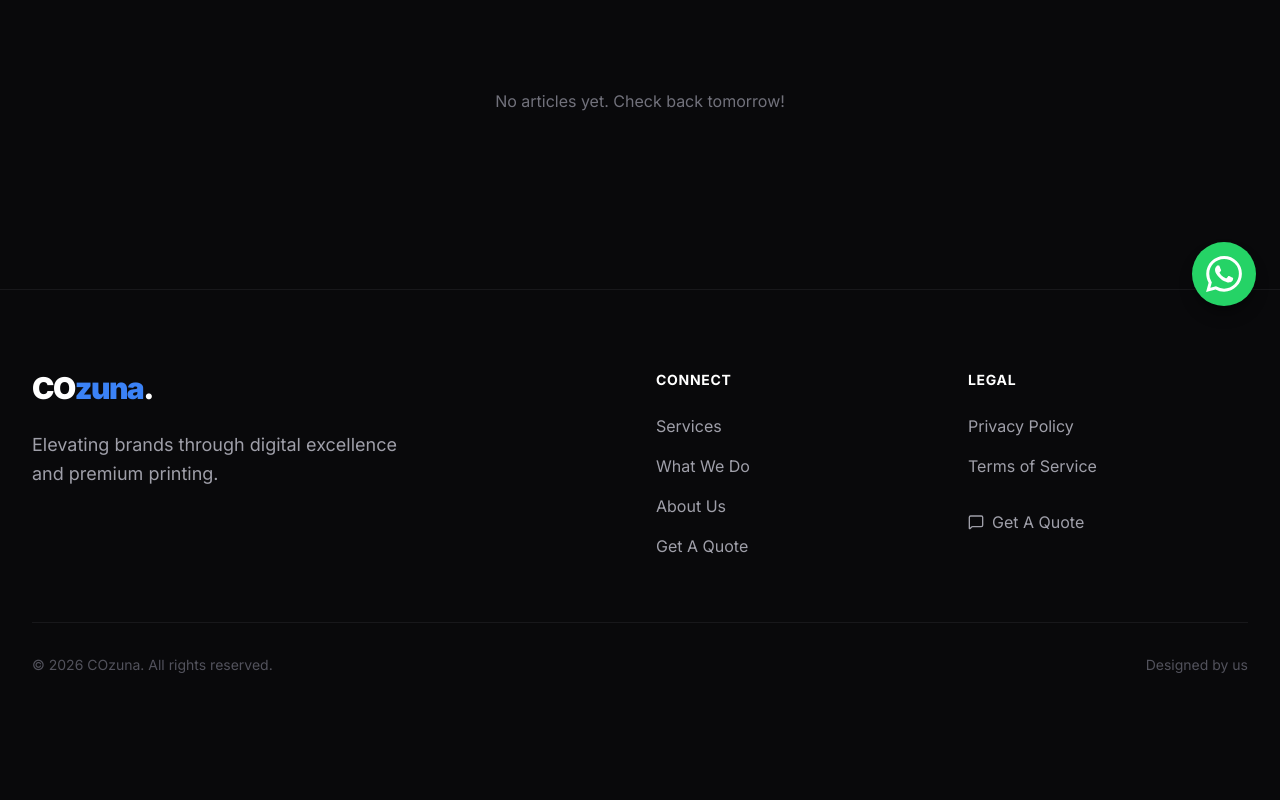
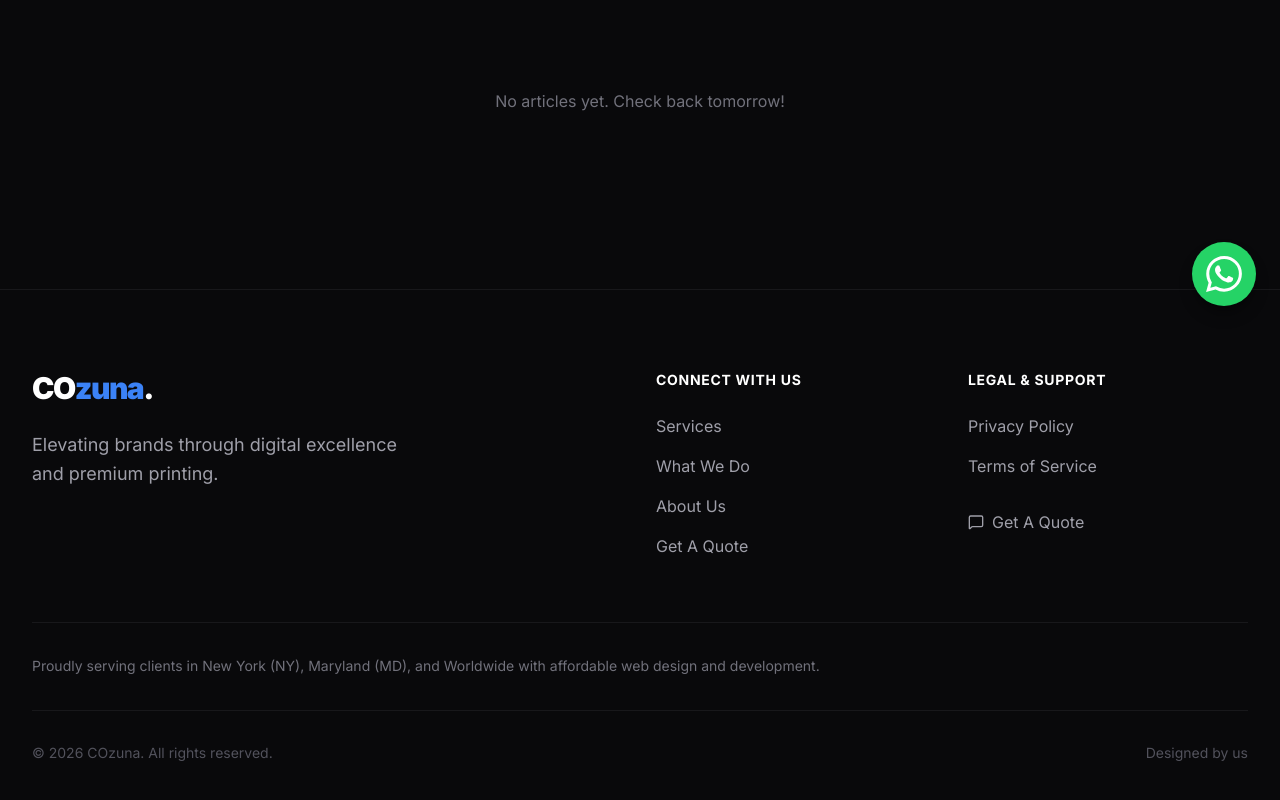
Before and after one commit to cozunap/cozuna, a Next.js app: page /en/blog in a window 1280 px wide. Shown: the part 382-1182 px from the top of the page. Before the commit the page ends 1097 px from the top, so only its background shows below. Built offline with nearby package versions, Linux system fonts and the light colour scheme; no server answers.

Commit message:
seo: localized strategy for NY, MD, and DR targeting affordable web design

```diff
--- a/src/app/[lang]/layout.tsx
+++ b/src/app/[lang]/layout.tsx
@@ -16,19 +16,19 @@ export async function generateMetadata({ params }: { params: Promise<{ lang: str
   const resolvedParams = await params;
   const lang = resolvedParams.lang;
 
-  // Basic metadata matching language
+  // Basic metadata matching language and location targets
   const title = lang === 'es'
-    ? "COzuna | Diseño Web Económico, Desarrollo y Servicios de Impresión"
-    : "COzuna | Affordable Web Design, Web Development & Printing";
+    ? "COzuna | Diseño y Desarrollo Web Económico en República Dominicana"
+    : "COzuna | Affordable Web Design & Development in NY & MD";
   const description = lang === 'es'
-    ? "Servicios económicos de diseño web, desarrollo a medida, diseño gráfico y de impresión de alta calidad para empresas y particulares."
-    : "Affordable custom Web Design, Web Development, Graphic Design, and high-quality Printing services for businesses and individuals.";
+    ? "Servicios económicos de diseño web, desarrollo a medida, diseño gráfico y de impresión de alta calidad en República Dominicana."
+    : "Affordable custom Web Design, Web Development, Graphic Design, and high-quality Printing services for businesses in New York (NY) and Maryland (MD).";
 
   return {
     metadataBase: new URL('https://cozuna.com'),
     title,
     description,
-    keywords: "web design, affordable web design, web development, custom websites, SEO, graphic design, printing services, COzuna",
+    keywords: "affordable web design NY, web development MD, custom websites New York, diseño web económico república dominicana, desarrollo web RD, graphic design, printing services, COzuna",
     openGraph: {
       title,
       description,
@@ -84,10 +84,15 @@ export default async function RootLayout({
               "url": "https://cozuna.com",
               "address": {
                 "@type": "PostalAddress",
-                "addressLocality": "New Jersey",
-                "addressRegion": "NJ",
+                "addressLocality": "New York",
+                "addressRegion": "NY",
                 "addressCountry": "US"
               },
+              "areaServed": [
+                { "@type": "State", "name": "New York" },
+                { "@type": "State", "name": "Maryland" },
+                { "@type": "Country", "name": "Dominican Republic" }
+              ],
               "priceRange": "$$",
               "hasOfferCatalog": {
                 "@type": "OfferCatalog",
--- a/src/components/Footer.tsx
+++ b/src/components/Footer.tsx
@@ -50,6 +50,12 @@ export default function Footer({ lang, dict }: FooterProps) {
 
         </div>
 
+        <div className="border-t border-zinc-900 pt-8 pb-8 text-center md:text-left">
+          <p className="text-zinc-500 text-sm leading-relaxed max-w-4xl">
+            {dict.footer.areasWeServe}
+          </p>
+        </div>
+
         <div className="pt-8 border-t border-zinc-900 flex flex-col md:flex-row items-center justify-between">
           <p className="text-zinc-600 text-sm mb-4 md:mb-0">
             &copy; {new Date().getFullYear()} COzuna. All rights reserved.
--- a/src/dictionaries/en.json
+++ b/src/dictionaries/en.json
@@ -7,11 +7,11 @@
     "getAQuote": "Get A Quote"
   },
   "home": {
-    "heroTitle": "Digital Excellence & Premium Printing",
-    "heroSubtitle": "We craft stunning digital experiences and high-quality printed materials that elevate your brand.",
+    "heroTitle": "Affordable Web Design & Premium Printing",
+    "heroSubtitle": "We craft stunning digital experiences and high-quality printed materials that elevate your brand without breaking the budget.",
     "ctaSecondary": "View Portfolio",
     "expertise": "Our Expertise",
-    "expertiseTitle": "Affordable Web Design & Web Development",
+    "expertiseTitle": "Web Development & Graphic Design",
     "services": {
       "web": {
         "title": "Web Design",
@@ -106,10 +106,11 @@
   },
   "footer": {
     "tagline": "Elevating brands through digital excellence and premium printing.",
-    "connect": "Connect",
-    "legal": "Legal",
+    "connect": "Connect With Us",
+    "legal": "Legal & Support",
     "terms": "Terms of Service",
-    "privacy": "Privacy Policy"
+    "privacy": "Privacy Policy",
+    "areasWeServe": "Proudly serving clients in New York (NY), Maryland (MD), and Worldwide with affordable web design and development."
   },
   "quote": {
     "step1": {
--- a/src/dictionaries/es.json
+++ b/src/dictionaries/es.json
@@ -7,11 +7,11 @@
     "getAQuote": "Cotizar"
   },
   "home": {
-    "heroTitle": "Excelencia Digital & Impresión Premium",
-    "heroSubtitle": "Creamos experiencias digitales impresionantes y materiales impresos de alta calidad que elevan tu marca.",
+    "heroTitle": "Diseño Web Económico & Impresión Premium",
+    "heroSubtitle": "Creamos experiencias digitales impresionantes y materiales impresos de alta calidad que elevan tu marca sin romper el presupuesto.",
     "ctaSecondary": "Ver Portafolio",
     "expertise": "Nuestra Especialidad",
-    "expertiseTitle": "Diseño Web Económico y Desarrollo",
+    "expertiseTitle": "Desarrollo Web y Diseño Gráfico",
     "services": {
       "web": {
         "title": "Diseño Web",
@@ -106,10 +106,11 @@
   },
   "footer": {
     "tagline": "Elevando marcas a través de la excelencia digital y la impresión premium.",
-    "connect": "Contacto",
-    "legal": "Legal",
+    "connect": "Conéctate con Nosotros",
+    "legal": "Legales y Soporte",
     "terms": "Términos de Servicio",
-    "privacy": "Política de Privacidad"
+    "privacy": "Política de Privacidad",
+    "areasWeServe": "Sirviendo con orgullo a clientes en República Dominicana, New York (NY), Maryland (MD) y el resto del mundo con diseño y desarrollo web económico."
   },
   "quote": {
     "step1": {
```
